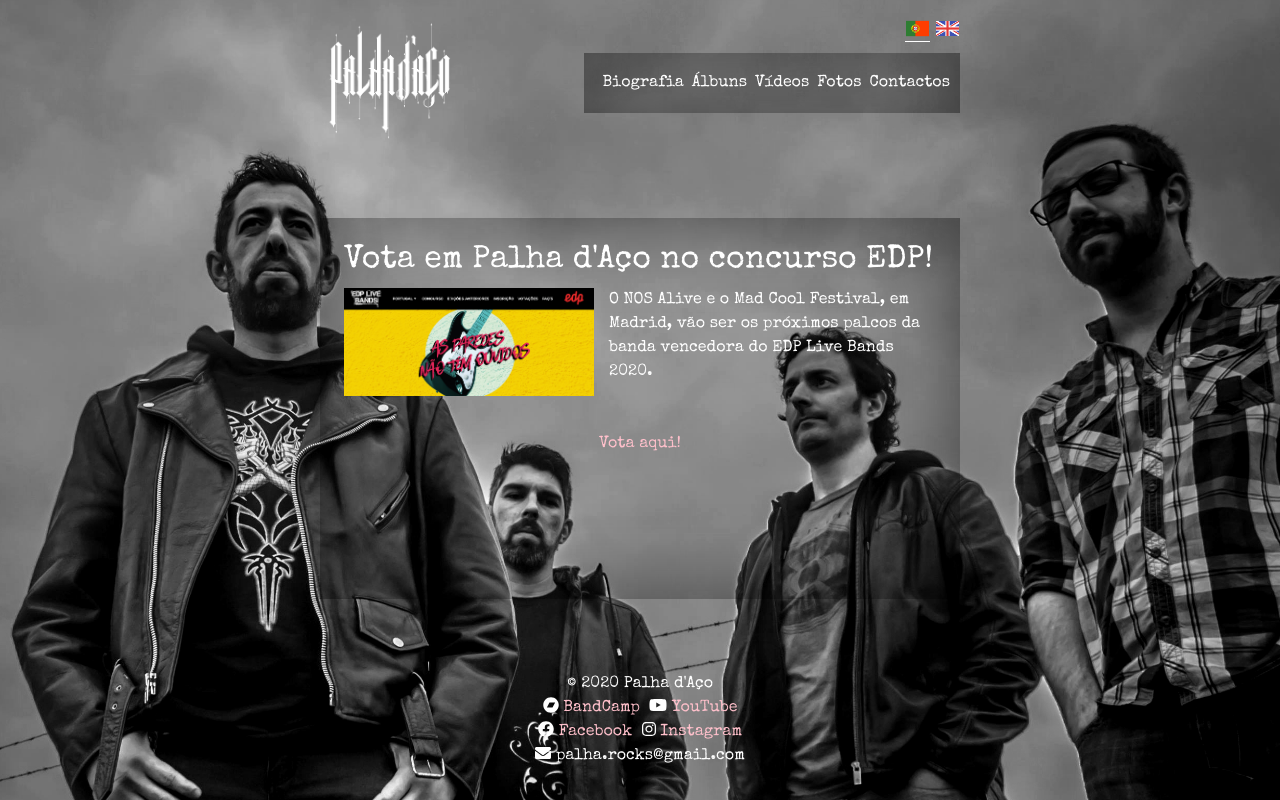
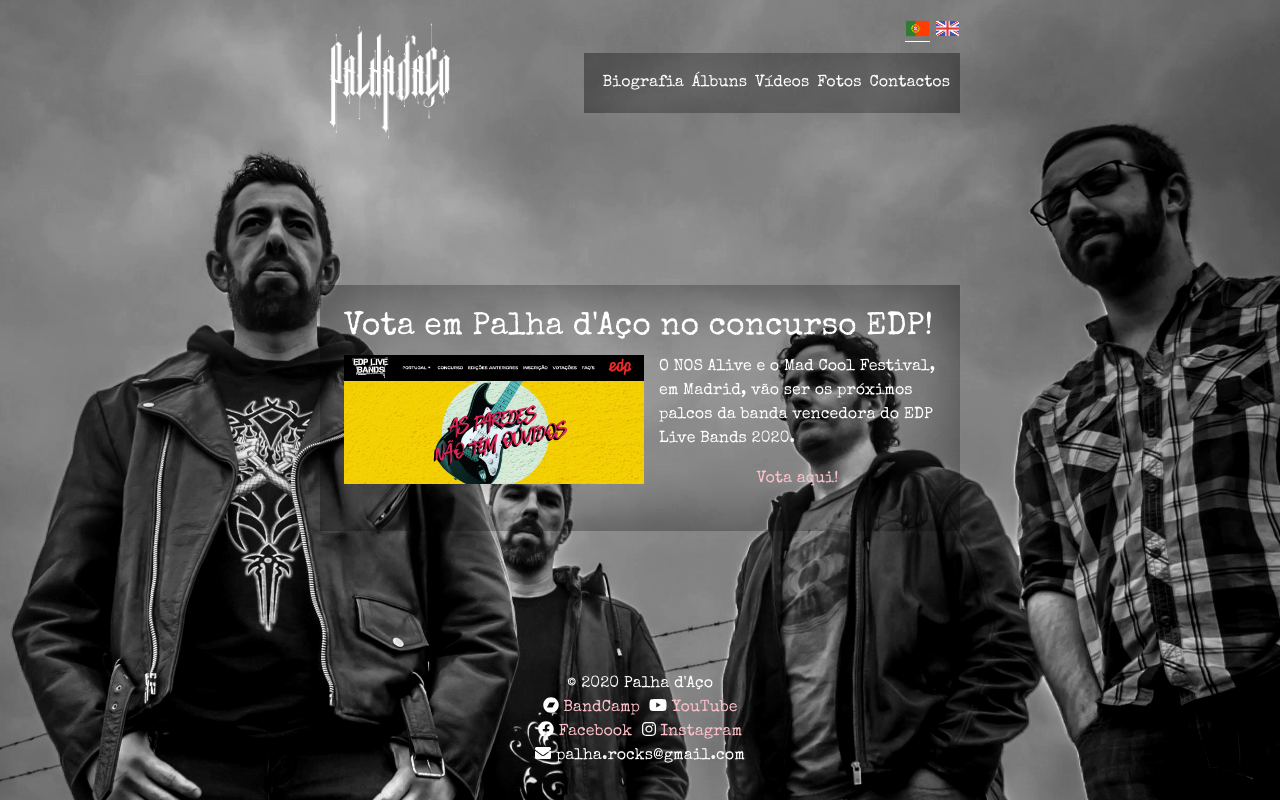
Before and after one commit to fduarte/palha, a React (Create React App) app: page / in a window 1280 px wide. Built offline with nearby package versions, Linux system fonts and the light colour scheme.

Commit message:
Better promo css

```diff
--- a/public/css/main.scss
+++ b/public/css/main.scss
@@ -153,10 +153,10 @@ a:hover {
 
 /*** Responsive YouTube video ***/
 .home {
-  overflow: hidden;
-  padding-bottom: 56.25%;
-  position:relative;
-  height: 0;
+  //overflow: hidden;
+  //padding-bottom: 56.25%;
+  //position:relative;
+  //height: 0;
 }
 
 .home iframe{
--- a/src/components/Home.js
+++ b/src/components/Home.js
@@ -9,12 +9,12 @@ class Home extends React.Component
                 <h2>Vota em Palha d'Aço no concurso EDP!</h2>
                 <p>
                     <a href="https://edplivebands.edp.com/portugal/banda/palha-daco">
-                        <img style={{width: "250px", float: "left", 'margin-right': "15px"}} src="/img/edp.png" />
+                        <img style={{width: "300px", float: "left", 'margin-right': "15px"}} src="/img/edp.png" />
                     </a>
                     O NOS Alive e o Mad Cool Festival, em Madrid, vão ser os próximos palcos da banda vencedora do EDP Live Bands 2020.
                 </p>
 
-                <p className='text-center mt-5' >
+                <p className='text-center mt-2' >
                     <a href="https://edplivebands.edp.com/portugal/banda/palha-daco">Vota aqui!</a>
                 </p>
             </div>
```
Also changed, not shown: public/css/main.css, 1 other file (tests, documents, lock files or other folders).
